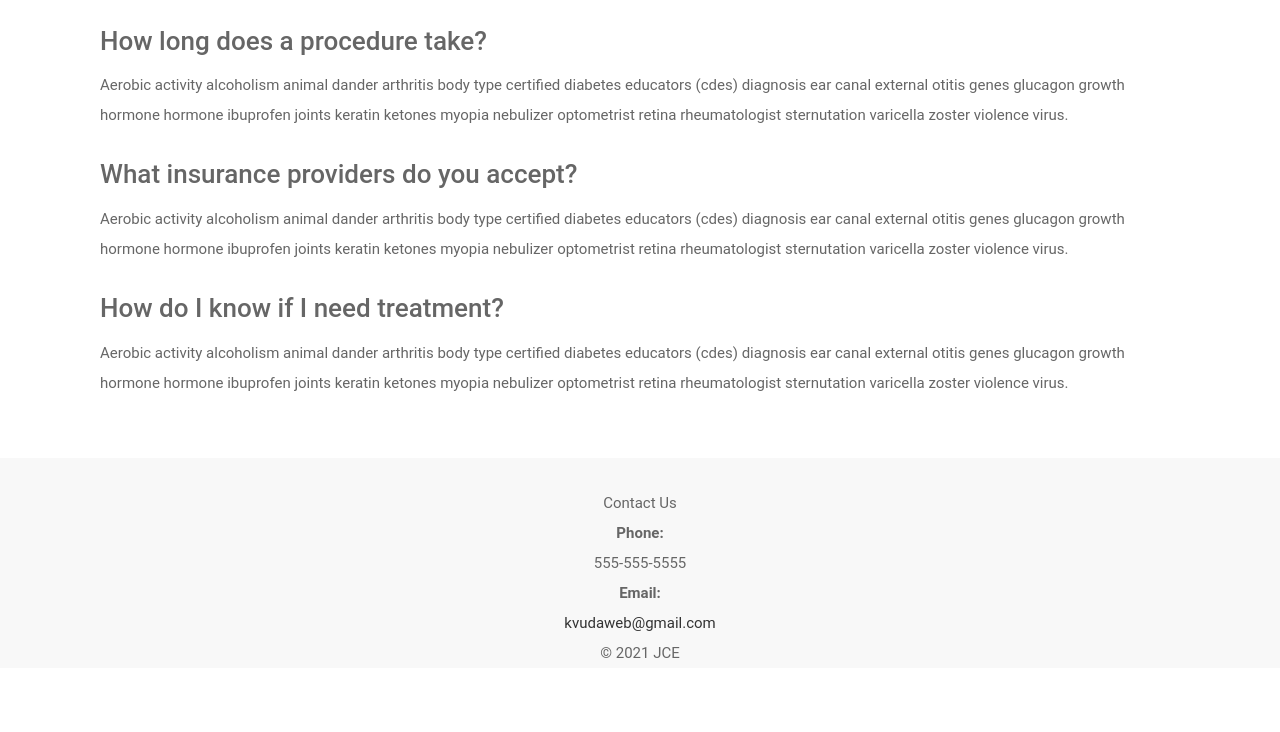
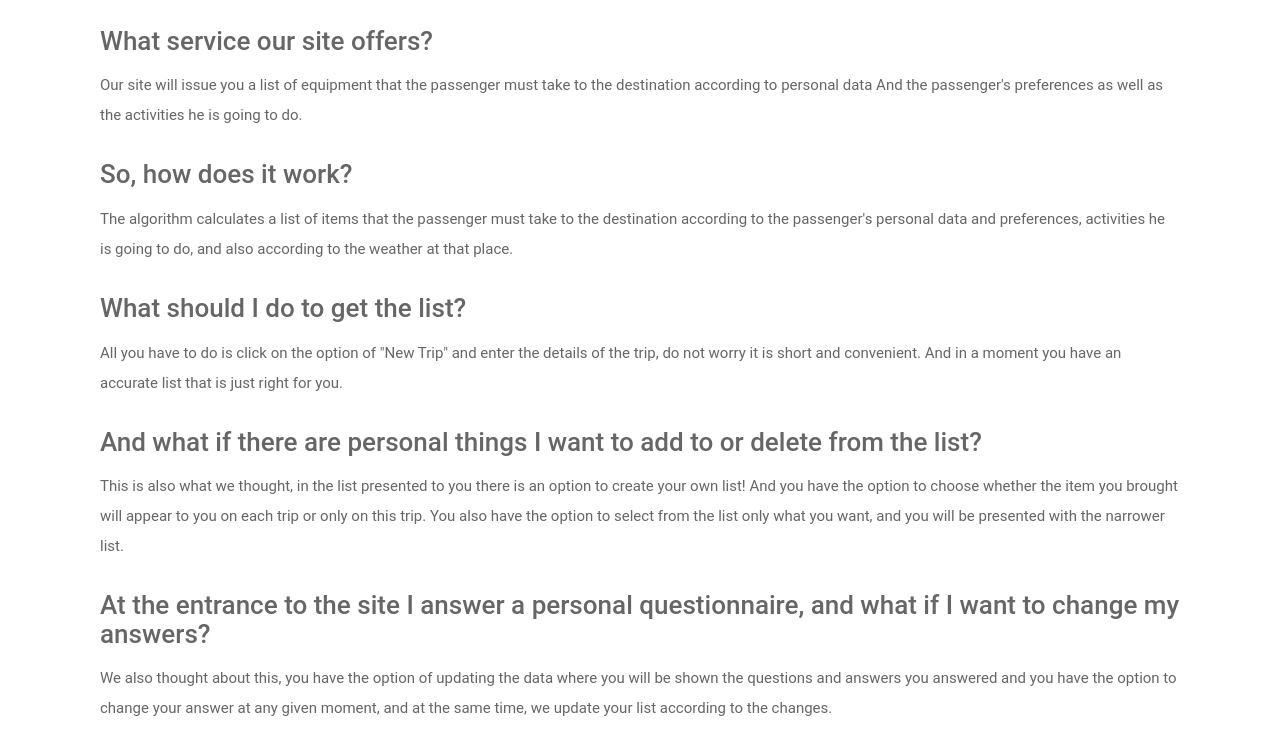
Before and after one commit to shirb1999/final_project, a website: page Screens/faqs.html in a window 1280 px wide. Shown: the part 220-952 px from the top of the page. Before the commit the page ends 888 px from the top, so only its background shows below. Drawn offline with Linux system fonts and the light colour scheme.

Commit message:
make it better

```diff
--- a/Screens/faqs.html
+++ b/Screens/faqs.html
@@ -32,21 +32,36 @@
     <div class="container2 mb-40">
       <h1>FAQs</h1>
         <div class="mb-40">
-          <h3>How long does a procedure take?</h3>
+          <h3>What service our site offers?</h3>
           <div>
-            Aerobic activity alcoholism animal dander arthritis body type certified diabetes educators (cdes) diagnosis ear canal external otitis genes glucagon growth hormone hormone ibuprofen joints keratin ketones myopia nebulizer optometrist retina rheumatologist sternutation varicella zoster violence virus.
+            Our site will issue you a list of equipment that the passenger must take to the destination according to personal data
+And the passenger's preferences as well as the activities he is going to do.
           </div>
         </div>
         <div class="mb-40">
-          <h3>What insurance providers do you accept?</h3>
+          <h3>So, how does it work?</h3>
           <div>
-            Aerobic activity alcoholism animal dander arthritis body type certified diabetes educators (cdes) diagnosis ear canal external otitis genes glucagon growth hormone hormone ibuprofen joints keratin ketones myopia nebulizer optometrist retina rheumatologist sternutation varicella zoster violence virus.
+            The algorithm calculates a list of items that the passenger must take to the destination according to the passenger's personal data and preferences, activities he is going to do, and also according to the weather at that place.
           </div>
         </div>
         <div class="mb-40">
-          <h3>How do I know if I need treatment?</h3>
+          <h3>What should I do to get the list?</h3>
           <div>
-            Aerobic activity alcoholism animal dander arthritis body type certified diabetes educators (cdes) diagnosis ear canal external otitis genes glucagon growth hormone hormone ibuprofen joints keratin ketones myopia nebulizer optometrist retina rheumatologist sternutation varicella zoster violence virus.
+            All you have to do is click on the option of "New Trip" and enter the details of the trip, do not worry it is short and convenient.
+And in a moment you have an accurate list that is just right for you.
+          </div>
+        </div>
+        <div class="mb-40">
+          <h3>And what if there are personal things I want to add to or delete from the list?</h3>
+          <div>
+            This is also what we thought, in the list presented to you there is an option to create your own list! And you have the option to choose whether the item you brought will appear to you on each trip or only on this trip.
+You also have the option to select from the list only what you want, and you will be presented with the narrower list.
+          </div>
+        </div>
+        <div class="mb-40">
+          <h3>At the entrance to the site I answer a personal questionnaire, and what if I want to change my answers?</h3>
+          <div>
+            We also thought about this, you have the option of updating the data where you will be shown the questions and answers you answered and you have the option to change your answer at any given moment, and at the same time, we update your list according to the changes.
           </div>
         </div>
     </div>
```
